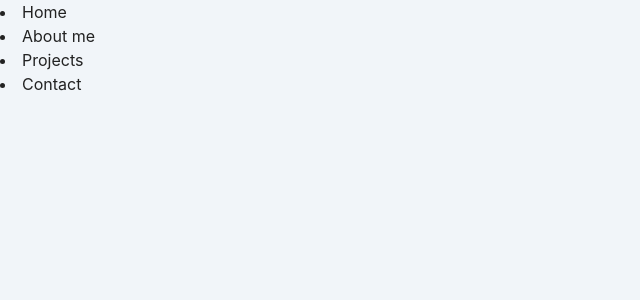
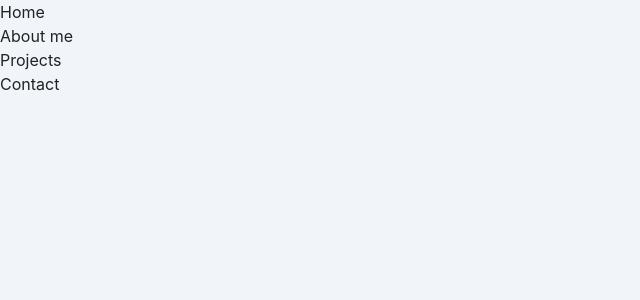
Before and after one commit to Damil0dev/Portfolio, a React (Vite) app in the folder Portfolio/: page / in a window 1280 px wide. Shown: the top 300 px of the page, without its empty margins (0-640 px from the left). Built offline with nearby package versions, Linux system fonts and the light colour scheme.

Commit message:
change div for nav and put them into a ul

```diff
--- a/Portfolio/src/components/TabNav.jsx
+++ b/Portfolio/src/components/TabNav.jsx
@@ -1,11 +1,13 @@
 export function TabNav() {
     return (
-        <div className="flex justify-around">
-            <Tab title="Home" />
-            <Tab title="About me" />
-            <Tab title="Projects" />
-            <Tab title="Contact" />
-        </div>
+        <nav className="flex flex-row justify-around">
+            <ul className="flex flex-row gap-5">
+                <Tab title="Home" />
+                <Tab title="About me" />
+                <Tab title="Projects" />
+                <Tab title="Contact" />
+            </ul>
+        </nav>
     )
 }
 
```
